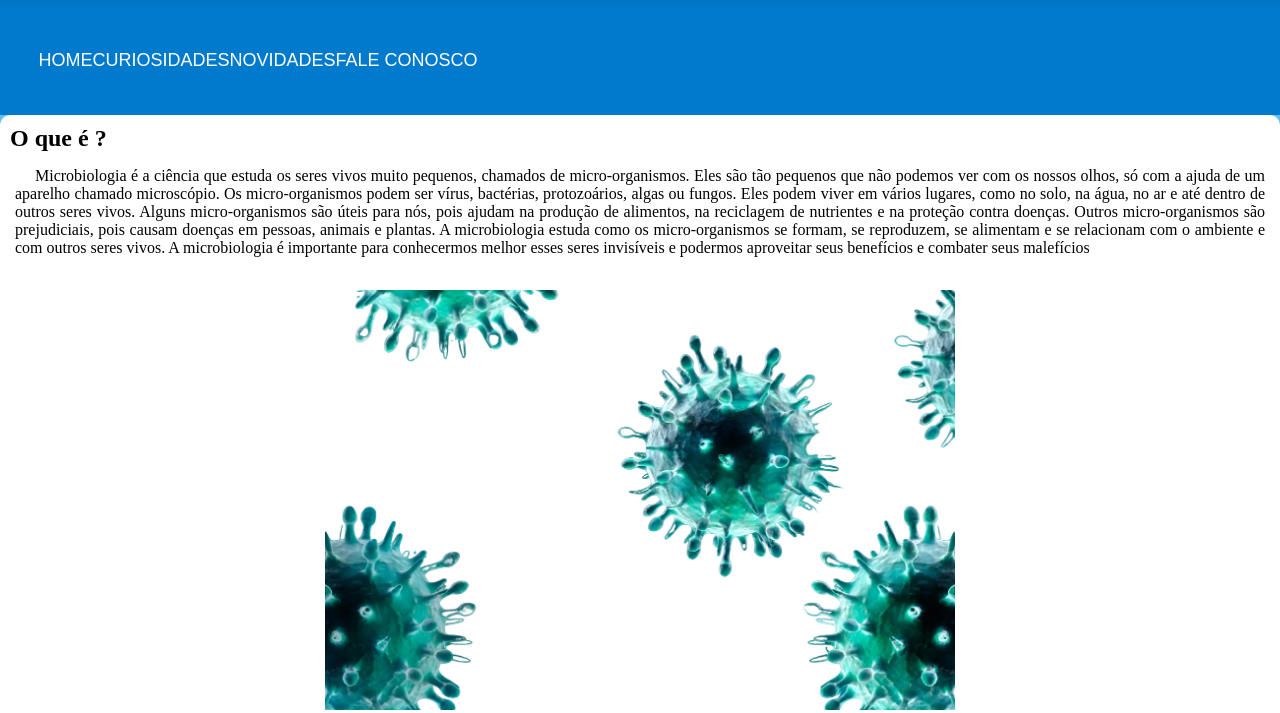
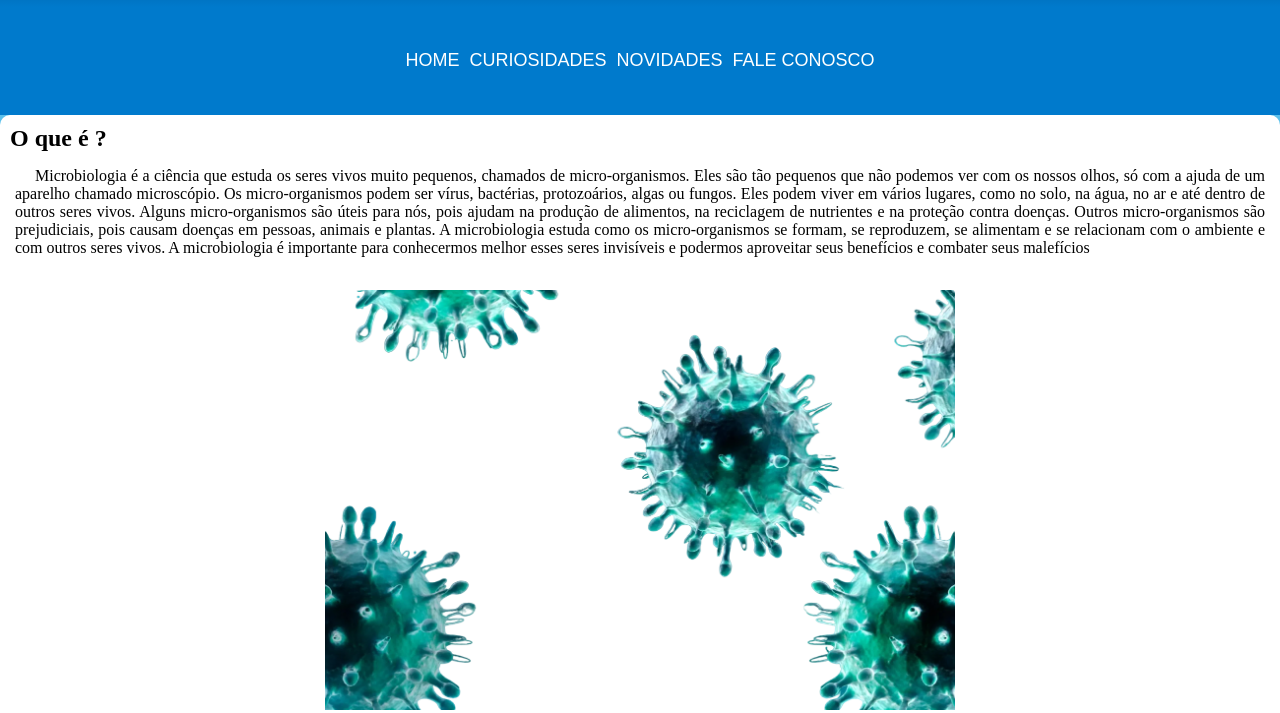
Before and after one commit to lucasr099/microbiologia1.github.io, a plain HTML site: page index.html in a window 1280 px wide. Shown: the part 86-799 px from the top of the page. Drawn offline with Linux system fonts and the light colour scheme.

Commit message:
Update style.css

```diff
--- a/style.css
+++ b/style.css
@@ -36,8 +36,10 @@ header .fale-conosco {
 }
 nav{
     background-color: #007ACC;
-    padding: 20px;
+    padding: 10px;
     display: flex;
+    justify-content: center;
+    aling-items: center;
 }
 nav > a{
     color: #ffffff;
@@ -45,7 +47,7 @@ nav > a{
     border-radius: 5px;
     transition-duration: 0.6s;
     font-size: 18px;
-    margin: 5px 0;
+    margin: 5px;
 
 }
 
@@ -55,7 +57,7 @@ background-color: #003366;
  nav #navebar {
     max-width: 100%; /* Largura máxima igual à largura da tela */
     margin: 0 auto; /* Centraliza o conteúdo horizontalmente */
-    padding: 5px; /* Adicione um espaçamento interno */
+    padding: 0 10px; /* Adicione um espaçamento interno */
     box-sizing: border-box; /* Considerar preenchimento e borda no tamanho total */
 }
 main p{
```
